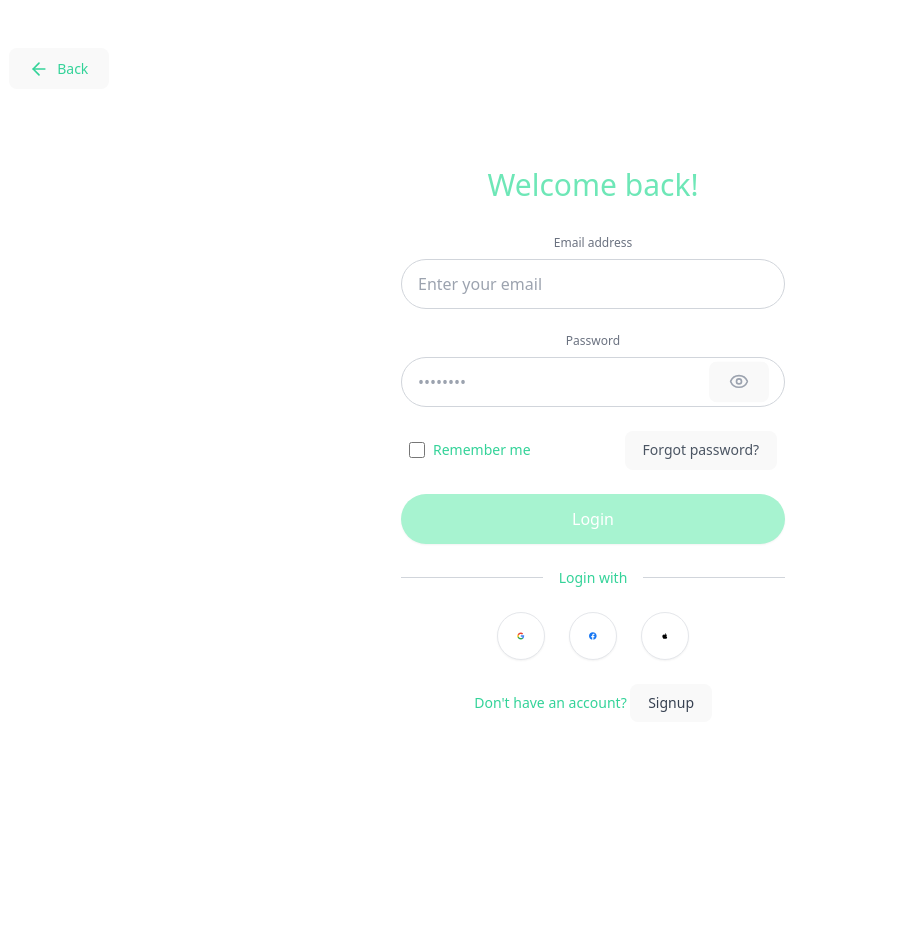
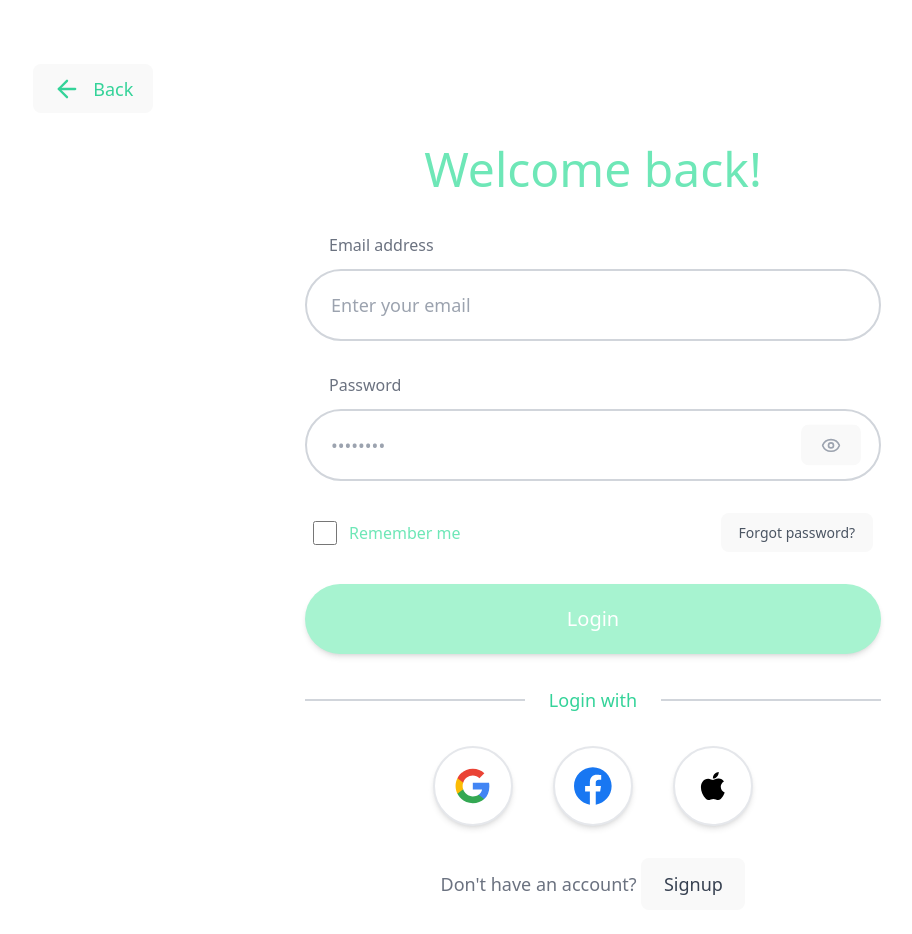
Before and after one commit to PatcharaSudLor/React-Web-Selfcare-Front, a React (Vite) app in the folder selfcare-frontend/: page /login in a window 1280 px wide. Shown: the top 934 px of the page, without its empty margins (47-959 px from the left). Before the commit the page ends 864 px from the top, so only its background shows below. Built offline with nearby package versions, Linux system fonts and the light colour scheme.

Commit message:
feat: enhance LoginPage with framer-motion animations and UI improvements

```diff
--- a/selfcare-frontend/src/components/pages/LoginPage.tsx
+++ b/selfcare-frontend/src/components/pages/LoginPage.tsx
@@ -1,12 +1,28 @@
 import { useState } from 'react';
 import { ArrowLeft, Eye, EyeOff } from 'lucide-react';
 import { supabase } from '../../utils/supabase.ts';
+import { motion } from 'framer-motion';
 
 interface LoginPageProps {
   onBack: () => void;
   onSignUp: () => void;
   onLoginSuccess: (email: string) => void;
 }
+
+/* animation presets */
+const container = {
+  hidden: { opacity: 0 },
+  show: {
+    opacity: 1,
+    transition: { staggerChildren: 0.12 },
+  },
+};
+
+const item = {
+  hidden: { opacity: 0, y: 16 },
+  show: { opacity: 1, y: 0 },
+};
+
 
 export default function LoginPage({ onBack, onSignUp, onLoginSuccess }: LoginPageProps) {
   const [email, setEmail] = useState('');
@@ -84,29 +100,36 @@ export default function LoginPage({ onBack, onSignUp, onLoginSuccess }: LoginPag
   };
 
   return (
-    <div className="min-h-screen bg-white flex flex-col">
+    <motion.div className="min-full-screen w-full bg-white flex flex-col"
+      initial={{ opacity: 0 }}
+      animate={{ opacity: 1 }}>
       {/* Header */}
-      <div className="px-6 py-4">
+      <motion.div className="px-8 lg:px-12 py-6 lg:py-8"
+        initial={{ x: -20, opacity: 0 }}
+        animate={{ x: 0, opacity: 1 }}>
         <button
           onClick={onBack}
-          className="flex items-center gap-2 text-emerald-400 hover:text-emerald-500 transition-colors"
+          className="flex items-center gap-3 text-emerald-400 hover:text-emerald-500 transition-colors"
         >
-          <ArrowLeft className="w-5 h-5" />
-          <span className="text-sm">Back</span>
+          <ArrowLeft className="w-6 h-6 lg:w-7 lg:h-7" />
+          <span className="text-base lg:text-lg">Back</span>
         </button>
-      </div>
+      </motion.div>
 
       {/* Content */}
       <div className="flex-1 flex flex-col items-center justify-center px-6 pb-12">
-        <div className="w-full max-w-sm space-y-6">
+        <motion.div className="w-full max-w-lg lg:max-w-xl space-y-8"
+          variants={container}
+          initial="hidden"
+          animate="show">
           {/* Title */}
-          <h1 className="text-3xl text-center text-emerald-300 mb-8">
+          <motion.h1 className="text-4xl lg:text-5xl text-center text-emerald-300 mb-10" variants={item}>
             Welcome back!
-          </h1>
+          </motion.h1>
 
           {/* Email Input */}
-          <div>
-            <label className="block text-xs text-gray-500 mb-2 px-4">
+          <motion.div>
+            <label className="block text-left text-sm lg:text-base text-gray-500 mb-3 ml-6">
               Email address
             </label>
             <input
@@ -114,13 +137,13 @@ export default function LoginPage({ onBack, onSignUp, onLoginSuccess }: LoginPag
               value={email}
               onChange={(e) => setEmail(e.target.value)}
               placeholder="Enter your email"
-              className="w-full px-4 py-3 rounded-full border border-gray-300 focus:outline-none focus:border-emerald-400 transition-colors text-gray-700"
+              className="w-full px-5 lg:px-6 py-4 lg:py-5 rounded-full border-2 border-gray-300 focus:outline-none focus:border-emerald-400 transition-colors text-gray-700 text-base lg:text-lg"
             />
-          </div>
+          </motion.div>
 
           {/* Password Input */}
-          <div>
-            <label className="block text-xs text-gray-500 mb-2 px-4">
+          <motion.div variants={item}>
+            <label className="block text-left text-sm lg:text-base text-gray-500 mb-3 ml-6">
               Password
             </label>
             <div className="relative">
@@ -129,76 +152,80 @@ export default function LoginPage({ onBack, onSignUp, onLoginSuccess }: LoginPag
                 value={password}
                 onChange={(e) => setPassword(e.target.value)}
                 placeholder="••••••••"
-                className="w-full px-4 py-3 rounded-full border border-gray-300 focus:outline-none focus:border-emerald-400 transition-colors text-gray-700 pr-12"
+                className="w-full px-5 lg:px-6 py-4 lg:py-5 rounded-full border-2 border-gray-300 focus:outline-none focus:border-emerald-400 transition-colors text-gray-700 text-base lg:text-lg pr-14"
               />
               <button
                 type="button"
                 onClick={() => setShowPassword(!showPassword)}
-                className="absolute right-4 top-1/2 -translate-y-1/2 text-gray-400 hover:text-gray-600"
+                className="absolute right-5 top-1/2 -translate-y-1/2 text-gray-400 hover:text-gray-600"
               >
                 {showPassword ? (
-                  <EyeOff className="w-5 h-5" />
+                  <EyeOff className="w-6 h-6 lg:w-5 lg:h-5 rounded-full" />
                 ) : (
-                  <Eye className="w-5 h-5" />
+                  <Eye className="w-6 h-6 lg:w-5 lg:h-5 rounded-full" />
                 )}
               </button>
             </div>
-          </div>
+          </motion.div>
 
           {/* Remember Me & Forgot Password */}
-          <div className="flex items-center justify-between px-2">
-            <div className="flex items-center gap-2">
+          <motion.div variants={item} className="flex items-center justify-between px-2">
+            <motion.div variants={item} className="flex items-center gap-3">
               <input
                 type="checkbox"
                 id="remember"
                 checked={rememberMe}
                 onChange={(e) => setRememberMe(e.target.checked)}
-                className="w-4 h-4 rounded border-emerald-300 text-emerald-500 focus:ring-emerald-400 cursor-pointer"
+                className="w-5 h-5 lg:w-6 lg:h-6 rounded border-emerald-300 text-emerald-500 focus:ring-emerald-400 cursor-pointer flex-shrink-0"
               />
-              <label htmlFor="remember" className="text-sm text-emerald-400 cursor-pointer">
+              <label htmlFor="remember" className="text-sm lg:text-base text-emerald-300 cursor-pointer">
                 Remember me
               </label>
-            </div>
+            </motion.div>
             <button
               onClick={handleForgotPassword}
               className="text-sm text-gray-600 hover:text-gray-800"
             >
               Forgot password?
             </button>
-          </div>
+          </motion.div>
 
           {/* Error Message */}
           {error && (
-            <div className="bg-red-50 border border-red-200 text-red-600 px-4 py-2 rounded-full text-sm text-center">
+            <motion.div animate={{ x: [0, -6, 6, -4, 4, 0] }}
+              transition={{ duration: 0.4 }} className="bg-red-50 border-2 border-red-200 text-red-600 px-5 py-3 lg:py-4 rounded-full text-sm lg:text-base text-center">
               {error}
-            </div>
+            </motion.div>
           )}
 
           {/* Login Button */}
-          <button
+          <motion.button
+            variants={item}
+            whileHover={{ scale: 1.05 }}
+            whileTap={{ scale: 0.97 }}
             onClick={handleLogin}
-            className="w-full py-3 rounded-full bg-emerald-200 hover:bg-emerald-300 text-white font-medium transition-all shadow-sm mt-4"
+            className="w-full py-4 lg:py-5 rounded-full bg-emerald-200 hover:bg-emerald-300 disabled:bg-emerald-100 text-white font-medium text-lg lg:text-xl transition-all shadow-md hover:shadow-lg transform hover:scale-105 disabled:transform-none mt-6"
           >
             {loading ? 'Logging in...' : 'Login'}
-          </button>
+          </motion.button>
 
           {/* Divider */}
-          <div className="relative my-6">
+          <div className="relative my-8 lg:my-10">
             <div className="absolute inset-0 flex items-center">
-              <div className="w-full border-t border-gray-300"></div>
+              <div className="w-full border-t-2 border-gray-300"></div>
             </div>
             <div className="relative flex justify-center">
-              <span className="px-4 bg-white text-sm text-emerald-400">Login with</span>
+              <span className="px-6 bg-white text-base lg:text-lg text-emerald-400">Login with</span>
             </div>
           </div>
 
           {/* Social Login Buttons */}
-          <div className="flex justify-center gap-6 mt-6">
+          <motion.div variants={item} className="flex justify-center gap-8 lg:gap-10 mt-8">
             <button
               onClick={() => handleSocialLogin('Google')}
-              className="w-12 h-12 rounded-full bg-white border border-gray-200 hover:bg-gray-50 flex items-center justify-center transition-all shadow-sm"
+              className="w-16 h-16 lg:w-20 lg:h-20 xl:w-20 xl:h-20 rounded-full bg-white border-2 border-gray-200 hover:bg-gray-50 flex items-center justify-center transition-all shadow-md hover:shadow-xl transform hover:scale-110"
             >
-              <svg className="w-6 h-6" viewBox="0 0 24 24">
+              <svg className="w-9 h-9 lg:w-11 lg:h-11 xl:w-14 xl:h-14" viewBox="0 0 24 24">
                 <path
                   fill="#4285F4"
                   d="M22.56 12.25c0-.78-.07-1.53-.2-2.25H12v4.26h5.92c-.26 1.37-1.04 2.53-2.21 3.31v2.77h3.57c2.08-1.92 3.28-4.74 3.28-8.09z"
@@ -218,27 +245,27 @@ export default function LoginPage({ onBack, onSignUp, onLoginSuccess }: LoginPag
               </svg>
             </button>
 
-            <button
+            <motion.button
               onClick={() => handleSocialLogin('Facebook')}
-              className="w-12 h-12 rounded-full bg-white border border-gray-200 hover:bg-gray-50 flex items-center justify-center transition-all shadow-sm"
+              className="w-16 h-16 lg:w-20 lg:h-20 xl:w-20 xl:h-20 rounded-full bg-white border-2 border-gray-200 hover:bg-gray-50 flex items-center justify-center transition-all shadow-md hover:shadow-xl transform hover:scale-110"
             >
-              <svg className="w-6 h-6" viewBox="0 0 24 24" fill="#1877F2">
-                <path d="M24 12.073c0-6.627-5.373-12-12-12s-12 5.373-12 12c0 5.99 4.388 10.954 10.125 11.854v-8.385H7.078v-3.47h3.047V9.43c0-3.007 1.792-4.669 4.533-4.669 1.312 0 2.686.235 2.686.235v2.953H15.83c-1.491 0-1.956.925-1.956 1.874v2.25h3.328l-.532 3.47h-2.796v8.385C19.612 23.027 24 18.062 24 12.073z"/>
+              <svg className="w-9 h-9 lg:w-11 lg:h-11 xl:w-14 xl:h-14" viewBox="0 0 24 24" fill="#1877F2">
+                <path d="M24 12.073c0-6.627-5.373-12-12-12s-12 5.373-12 12c0 5.99 4.388 10.954 10.125 11.854v-8.385H7.078v-3.47h3.047V9.43c0-3.007 1.792-4.669 4.533-4.669 1.312 0 2.686.235 2.686.235v2.953H15.83c-1.491 0-1.956.925-1.956 1.874v2.25h3.328l-.532 3.47h-2.796v8.385C19.612 23.027 24 18.062 24 12.073z" />
               </svg>
-            </button>
+            </motion.button>
 
-            <button
+            <motion.button
               onClick={() => handleSocialLogin('Apple')}
-              className="w-12 h-12 rounded-full bg-white border border-gray-200 hover:bg-gray-50 flex items-center justify-center transition-all shadow-sm"
+              className="w-16 h-16 lg:w-20 lg:h-20 xl:w-22 xl:h-22 rounded-full bg-white border-2 border-gray-200 hover:bg-gray-50 flex items-center justify-center transition-all shadow-md hover:shadow-xl transform hover:scale-110"
             >
-              <svg className="w-6 h-6" viewBox="0 0 24 24" fill="#000000">
-                <path d="M17.05 20.28c-.98.95-2.05.8-3.08.35-1.09-.46-2.09-.48-3.24 0-1.44.62-2.2.44-3.06-.35C2.79 15.25 3.51 7.59 9.05 7.31c1.35.07 2.29.74 3.08.8 1.18-.24 2.31-.93 3.57-.84 1.51.12 2.65.72 3.4 1.8-3.12 1.87-2.38 5.98.48 7.13-.57 1.5-1.31 2.99-2.54 4.09l.01-.01zM12.03 7.25c-.15-2.23 1.66-4.07 3.74-4.25.29 2.58-2.34 4.5-3.74 4.25z"/>
+              <svg className="w-9 h-9 lg:w-11 lg:h-11 xl:w-14 xl:h-14" viewBox="0 0 24 24" fill="#000000">
+                <path d="M17.05 20.28c-.98.95-2.05.8-3.08.35-1.09-.46-2.09-.48-3.24 0-1.44.62-2.2.44-3.06-.35C2.79 15.25 3.51 7.59 9.05 7.31c1.35.07 2.29.74 3.08.8 1.18-.24 2.31-.93 3.57-.84 1.51.12 2.65.72 3.4 1.8-3.12 1.87-2.38 5.98.48 7.13-.57 1.5-1.31 2.99-2.54 4.09l.01-.01zM12.03 7.25c-.15-2.23 1.66-4.07 3.74-4.25.29 2.58-2.34 4.5-3.74 4.25z" />
               </svg>
-            </button>
-          </div>
+            </motion.button>
+          </motion.div>
 
           {/* Sign Up Link */}
-          <p className="text-center text-sm text-emerald-400 mt-6">
+          <motion.p variants={item} className="text-center text-base lg:text-lg text-gray-500 mt-8">
             Don't have an account?{' '}
             <button
               onClick={onSignUp}
@@ -246,9 +273,9 @@ export default function LoginPage({ onBack, onSignUp, onLoginSuccess }: LoginPag
             >
               Signup
             </button>
-          </p>
-        </div>
-      </div>
-    </div>
+          </motion.p>
+        </motion.div>
+      </div >
+    </motion.div >
   );
 }
```
Also changed, not shown: selfcare-frontend/src/components/pages/SignUpPage.tsx (+3 -4 lines).
